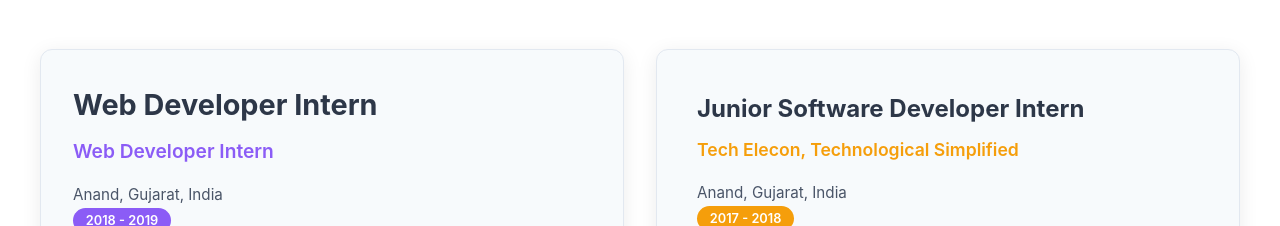
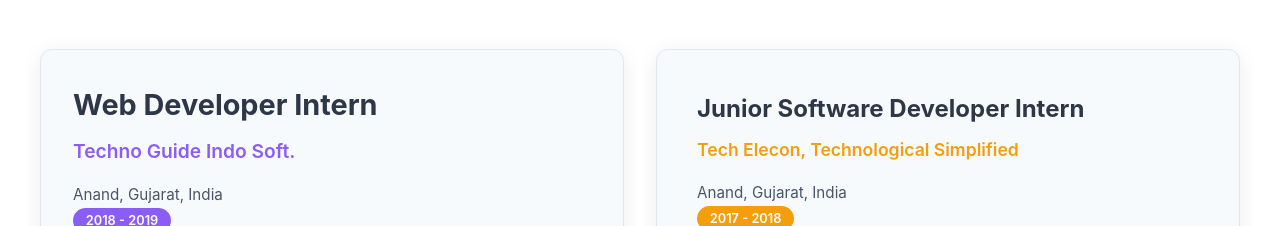
Before and after one commit to Mesh-Tech10/portfolio-website, a Next.js app: page / in a window 1280 px wide. Shown: the part 4360-4586 px from the top of the page. Built offline with nearby package versions, Linux system fonts and the light colour scheme.

Commit message:
Update Portfolio.js

```diff
--- a/components/Portfolio.js
+++ b/components/Portfolio.js
@@ -194,7 +194,7 @@ const Portfolio = () => {
                 }}
                 onClick={() => {
                   const link = document.createElement('a');
-                  link.href = 'C:\Users\meshw\Desktop\My-Projects\portfolio-website\public\Resume.pdf';
+                  link.href = "C:\Users\meshw\Desktop\My-Projects\portfolio-website\public\Resume.pdf";
                   link.download = 'Meshwa_Resume.pdf';
                   document.body.appendChild(link);
                   link.click();
@@ -775,7 +775,7 @@ const Portfolio = () => {
                     color: '#8b5cf6',
                     marginBottom: '1rem'
                   }}>
-                    Web Developer Intern
+                    Techno Guide Indo Soft.
                   </p>
                   <p style={{
                     color: '#4a5568',
```
